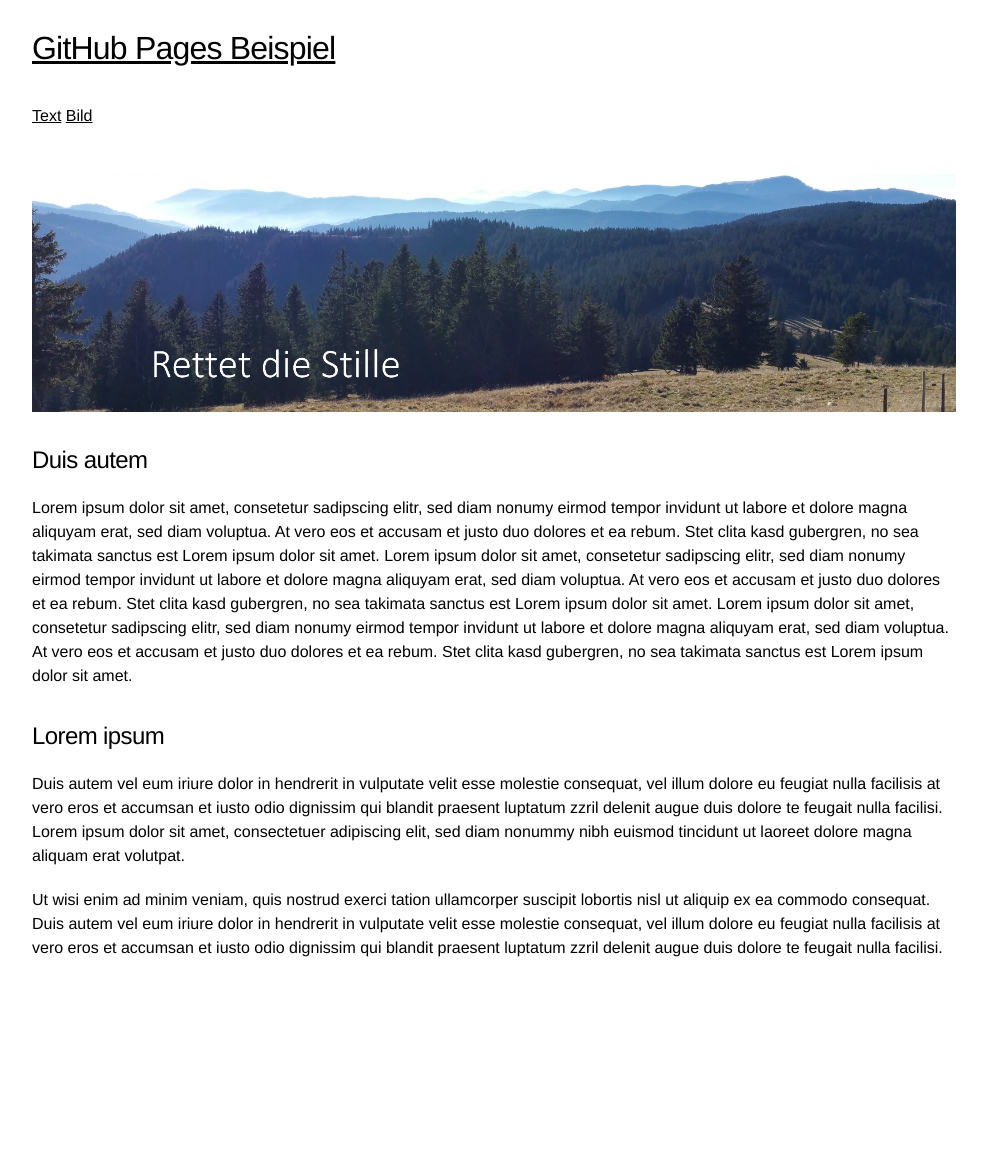
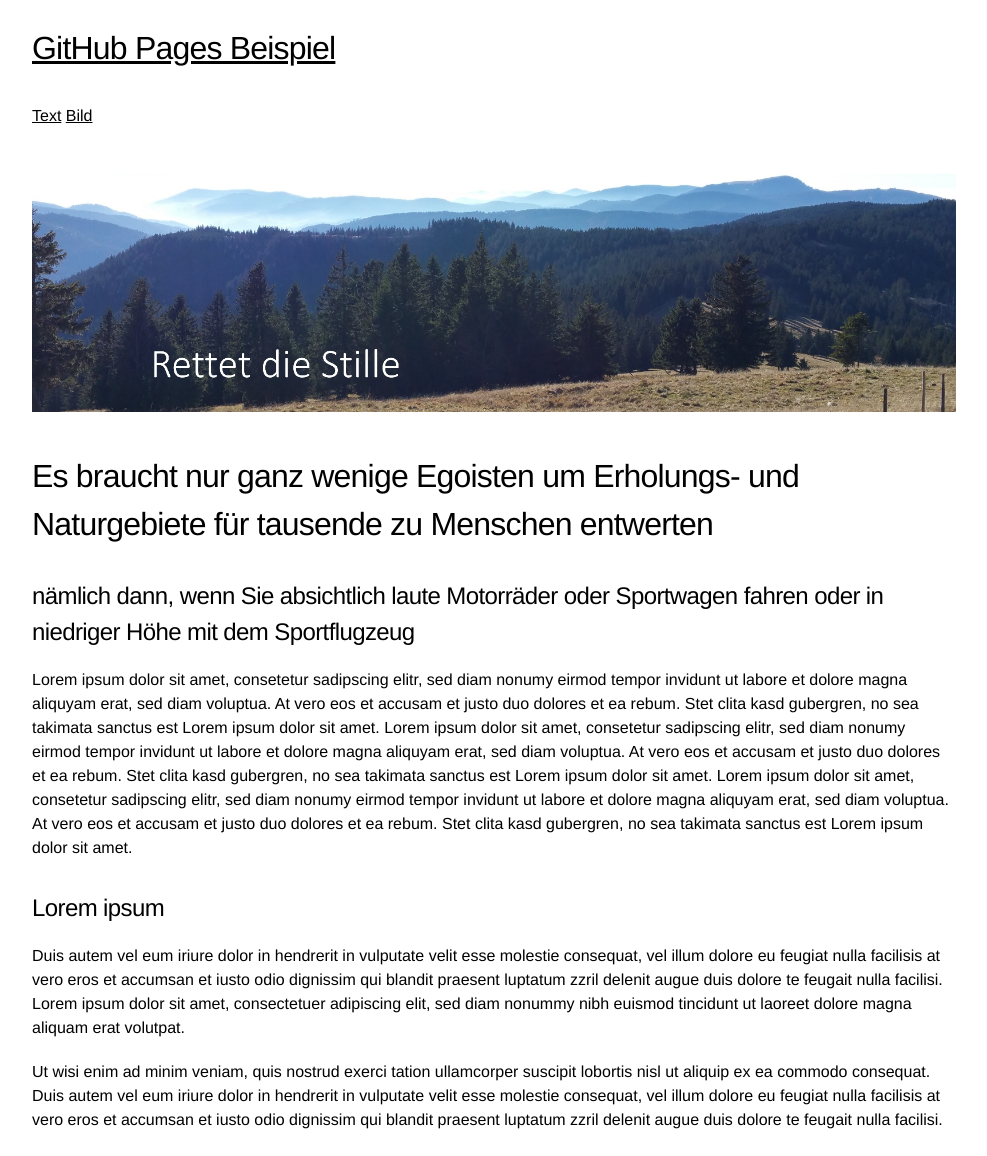
Before and after one commit to rettet-die-stille/rettet-die-stille.github.io, a Jekyll site: the page built from index.md, in a window 1280 px wide. Shown: the whole page, without its empty margins (146-1133 px from the left). Built offline with Jekyll 4.4.1, drawn with Linux system fonts in a browser that asks for light colours; before the commit the page ends 984 px from its top, so only the background shows below that.

Commit message:
Update index.md

```diff
--- a/index.md
+++ b/index.md
@@ -4,7 +4,9 @@ title:
 ---
 ![Intro](assets/images/schwarzwald2.jpg)
 
-## Duis autem
+# Es braucht nur ganz wenige Egoisten um Erholungs- und Naturgebiete für tausende zu Menschen entwerten
+
+## nämlich dann, wenn Sie absichtlich laute Motorräder oder Sportwagen fahren oder in niedriger Höhe mit dem Sportflugzeug
 
 Lorem ipsum dolor sit amet, consetetur sadipscing elitr, sed diam nonumy eirmod tempor invidunt ut labore et dolore magna aliquyam erat, sed diam voluptua. At vero eos et accusam et justo duo dolores et ea rebum. Stet clita kasd gubergren, no sea takimata sanctus est Lorem ipsum dolor sit amet. Lorem ipsum dolor sit amet, consetetur sadipscing elitr, sed diam nonumy eirmod tempor invidunt ut labore et dolore magna aliquyam erat, sed diam voluptua. At vero eos et accusam et justo duo dolores et ea rebum. Stet clita kasd gubergren, no sea takimata sanctus est Lorem ipsum dolor sit amet. Lorem ipsum dolor sit amet, consetetur sadipscing elitr, sed diam nonumy eirmod tempor invidunt ut labore et dolore magna aliquyam erat, sed diam voluptua. At vero eos et accusam et justo duo dolores et ea rebum. Stet clita kasd gubergren, no sea takimata sanctus est Lorem ipsum dolor sit amet.
 
```
